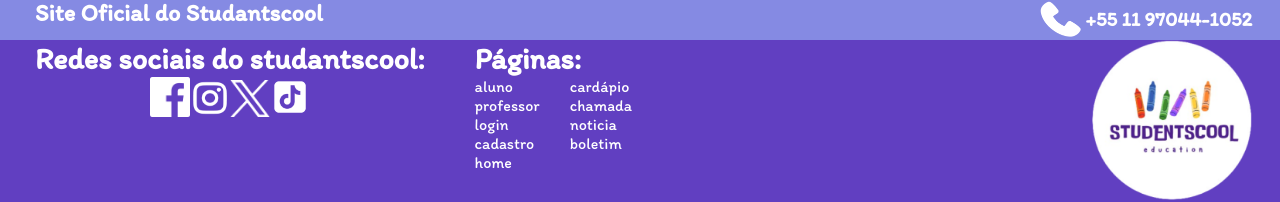
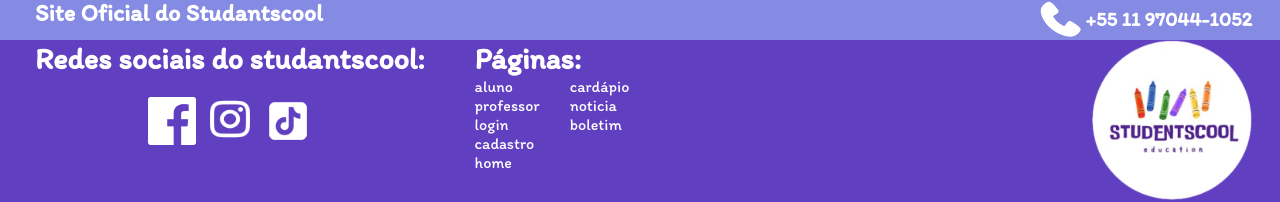
Before and after one commit to matheus-bicarato/StudentsCool, a React (Vite) app in the folder front/: page / in a window 1280 px wide. Shown: the part 1232-1434 px from the top of the page. Built offline with nearby package versions, Linux system fonts and the light colour scheme.

Commit message:
Modif_footer and make contato

```diff
--- a/front/package.json
+++ b/front/package.json
@@ -13,6 +13,7 @@
     "firebase": "^10.13.1",
     "react": "^18.3.1",
     "react-dom": "^18.3.1",
+    "react-input-mask": "^2.0.4",
     "react-router-dom": "^6.26.1"
   },
   "devDependencies": {
--- a/front/src/components/Footer.tsx
+++ b/front/src/components/Footer.tsx
@@ -3,7 +3,6 @@ import { Link } from "react-router-dom";
 import Phone from "../assets/imagens/Phone_Icon.png";
 import Face from "../assets/imagens/Face_Icon.png";
 import Insta from "../assets/imagens/Insta_Icon.png";
-import X from "../assets/imagens/X_Icon.png";
 import TikTok from "../assets/imagens/TikTok_Icon.png";
 import LogoB from "../assets/imagens/Logo_Branco.png";
 
@@ -29,7 +28,6 @@ const Footer = () => {
                         <div className="Redes_Footer">
                             <a href=""><img src={Face} alt="" /></a>
                             <a href=""><img src={Insta} alt="" /></a>
-                            <a href=""><img src={X} alt="" /></a>
                             <a href=""><img src={TikTok} alt="" /></a>
                         </div>
                     </div>
@@ -47,7 +45,6 @@ const Footer = () => {
                             </ul>
                             <ul className="Pages_Footer">
                                 <li><Link to={"/"}>cardápio</Link></li>
-                                <li><Link to={"/"}>chamada</Link></li>
                                 <li><Link to={"/"}>noticia</Link></li>
                                 <li><Link to={"/"}>boletim</Link></li>
                             </ul>
--- a/front/src/components/styles/Footer.css
+++ b/front/src/components/styles/Footer.css
@@ -66,8 +66,14 @@ footer {
     font-size: 30px;
 }
 
+.Redes_Footer {
+    display: flex;
+    margin-top: 20px;
+    gap: 10px;
+}
+
 .Redes_Footer img {
-    width: 5vh;
+    width: 6vh;
 }
 
 .Block_Footer_2 {
--- a/front/src/router/styles/Notícias.css
+++ b/front/src/router/styles/Notícias.css
@@ -3,7 +3,6 @@
     height: 2px;
     border: none;
     background-color: black;
-
 }
 
 .Title_Line {
```
Also changed, not shown: front/src/assets/imagens/X_icon.png (deleted), 1 other file (tests, documents, lock files or other folders).
